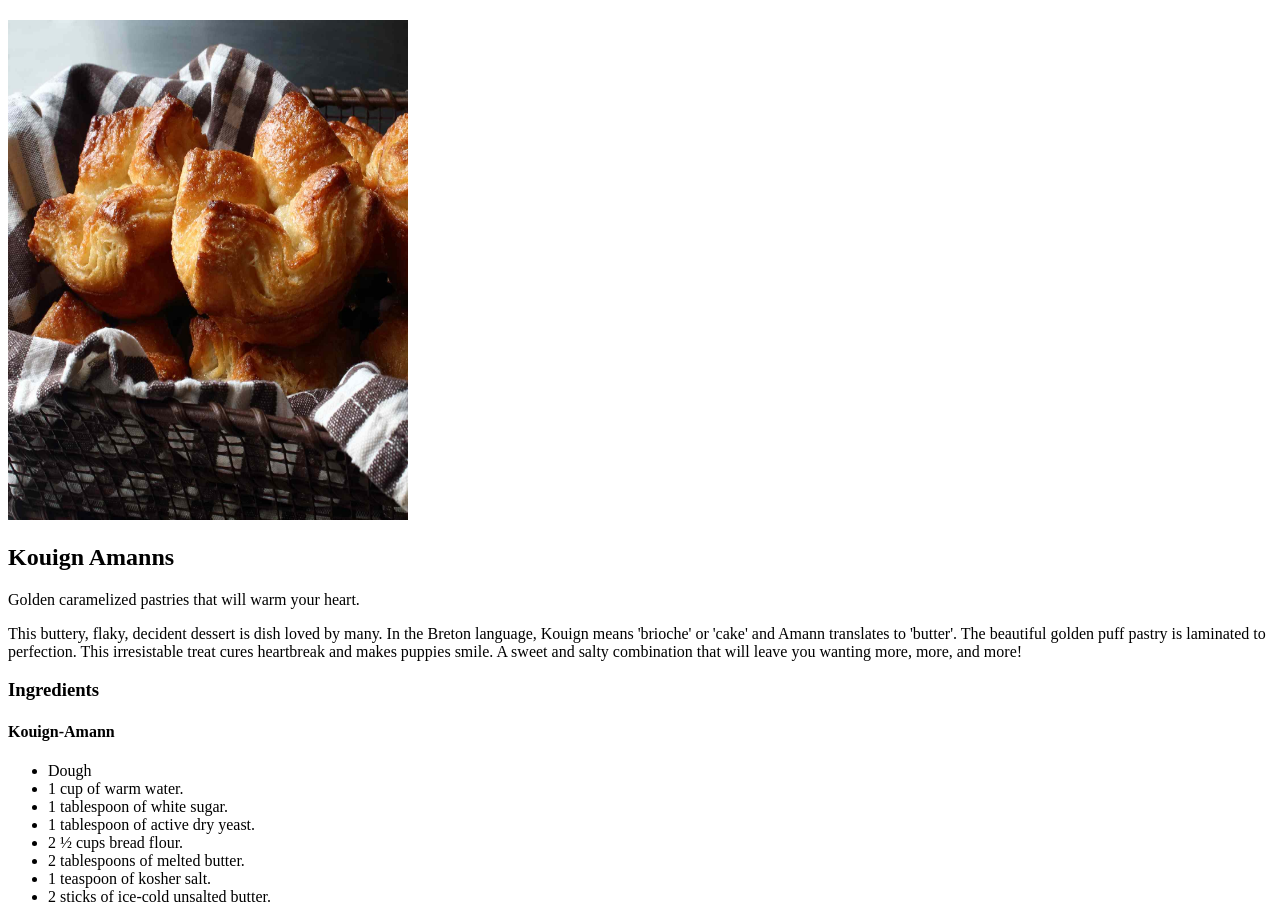
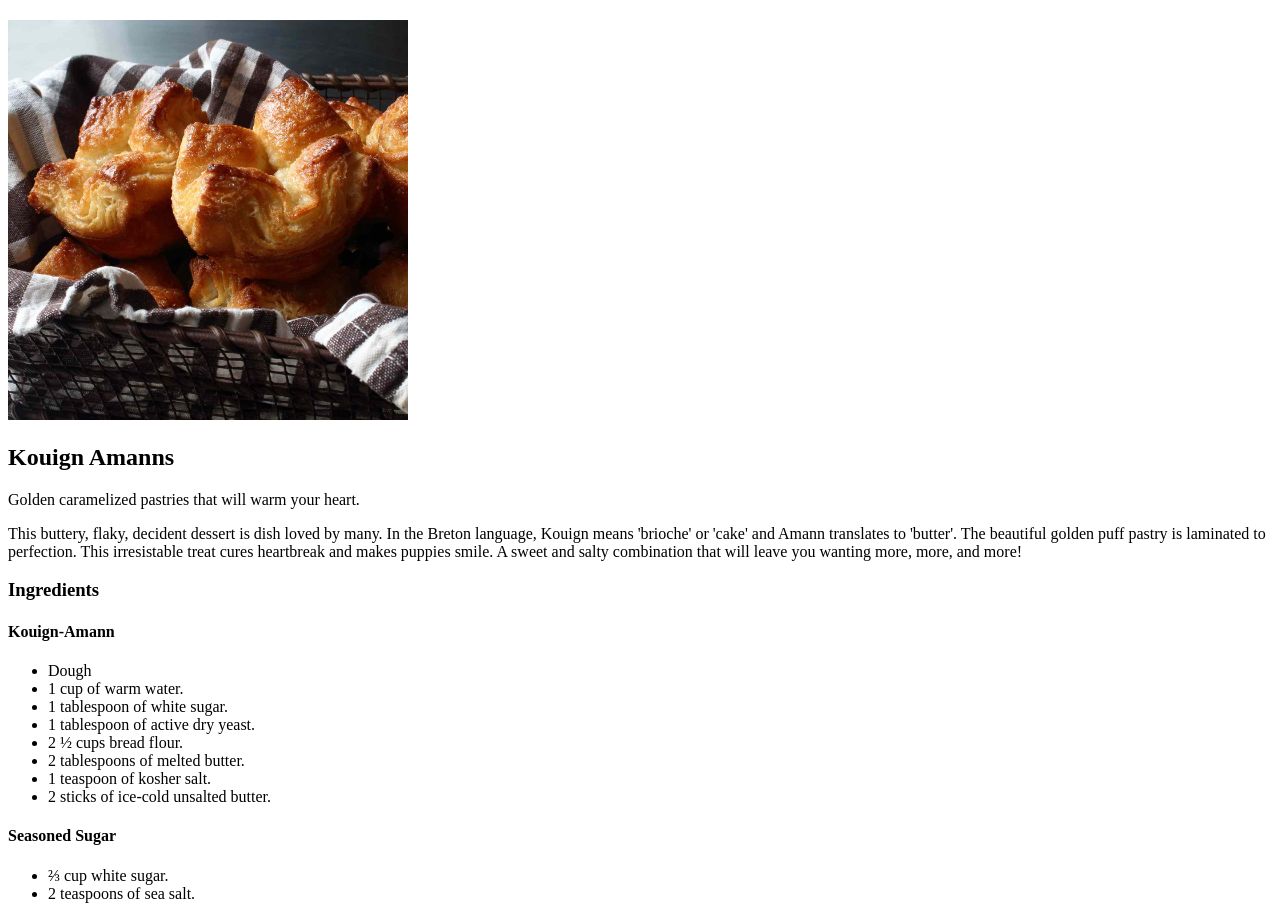
Before and after one commit to DreaunaJoy/Odin-Recipes, a plain HTML site: page recipes/kouign-amann.html in a window 1280 px wide. Shown: the top 909 px of the page. Drawn offline with Linux system fonts and the light colour scheme.

Commit message:
Fix updated height and width attributes on IMG tag

```diff
--- a/recipes/kouign-amann.html
+++ b/recipes/kouign-amann.html
@@ -7,9 +7,9 @@
     <title>Document</title>
 
     <h2><Kouign Amanns></h2>
-    <a href="recipes/Kouign-Amman.html"></a>
-    <img src="Kouign-Amann.jpg" width="400"
-    height="500"/>
+
+    <a href="recipes/kouign-amann.html"></a>
+    <img width="400" height="400" src="kouign-amann.jpg" alt="kouign amann">
 
     <h2>Kouign Amanns</h2>
     <p>Golden caramelized pastries that will warm your heart. </p>
```
